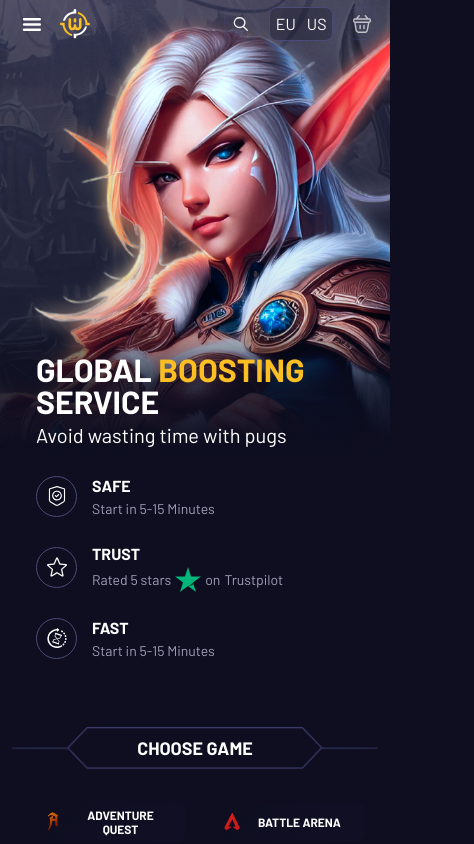
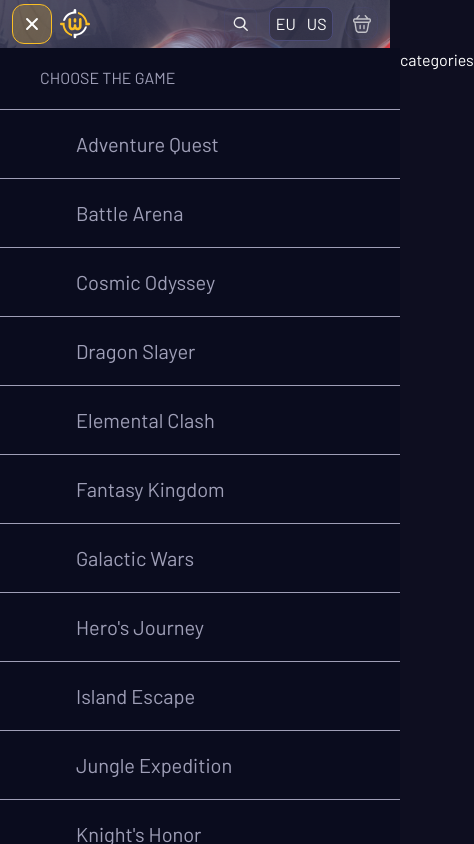
Before and after one commit to odeal4ik/wowhunt, a Next.js app: page / in a window 390 px wide. Both pictures are taken after a click on the button 32 px from the left and 24 px from the top of the page. Shown: the top 844 px of the page, 474 px wide, since content can reach past the window. Built offline with nearby package versions, Linux system fonts and the light colour scheme.

Commit message:
align burger button

```diff
--- /dev/null
+++ b/components/catalog-burger-button/catalog-burger-button.module.css
@@ -0,0 +1,63 @@
+.burgerBtn {
+    display: none;
+    position: relative;
+    flex-direction: column;
+    row-gap: 3px;
+    align-items: center;
+    justify-content: center;
+    border-radius: 12px;
+    width: 44px;
+    height: 44px;
+    background-color: var(--neutral-container-soft);
+    border: 1px solid var(--neutral-container-active);
+    transition: var(--btn-transition);
+    cursor: pointer;
+
+    & > span {
+        width: 16px;
+        height: 2px;
+        border-radius: 9999px;
+        background-color: var(--text-color);
+        transition: rotate 0.3s ease, translate 0.3s ease;
+    }
+
+    &.active {
+        border-color: var(--yellow-500);
+        color: var(--text-color);
+        background-color: rgb(251, 191, 36, 0.2);
+
+        & > span {
+            &:nth-child(1) {
+                rotate: 45deg;
+                translate: 0 5px;
+            }
+
+            &:nth-child(2) {
+                opacity: 0;
+            }
+
+            &:nth-child(3) {
+                rotate: -45deg;
+                translate: 0 -5px;
+            }
+        }
+    }
+
+    &:not(&.active):hover {
+        background-color: var(--neutral-container-hover);
+        border-color: var(--neutral-hover);
+    }
+
+    @media (width <= 1024px) {
+        display: flex;
+    }
+
+    @media (width <= 768px) {
+        width: 40px;
+        height: 40px;
+    }
+
+    @media (width <= 600px) {
+        flex-shrink: 0;
+    }
+}
--- /dev/null
+++ b/components/catalog-burger-button/catalog-burger-button.tsx
@@ -0,0 +1,32 @@
+import { useState } from 'react';
+import styles from './catalog-burger-button.module.css';
+import cn from 'classnames';
+
+export default function CatalogBurgerButton({
+    onClick,
+}: {
+    onClick?: () => void;
+}) {
+    const [isActive, setIsActive] = useState(false);
+
+    function toggleCatalog() {
+        setIsActive(!isActive);
+
+        if (onClick) {
+            onClick();
+        }
+    }
+
+    return (
+        <button
+            onClick={toggleCatalog}
+            className={cn(styles.burgerBtn, {
+                [styles.active]: isActive,
+            })}
+            type="button">
+            <span></span>
+            <span></span>
+            <span></span>
+        </button>
+    );
+}
--- a/components/catalog/catalog.module.css
+++ b/components/catalog/catalog.module.css
@@ -54,6 +54,11 @@
     @media (hover) {
         &:hover > a {
             color: var(--text-color);
+            background-image: linear-gradient(
+                215deg,
+                #3b3c68 0%,
+                transparent 100%
+            );
         }
     }
 
@@ -66,7 +71,7 @@
     display: none;
 }
 
-.iconWrapper {
+.menuIcon {
     display: inline-flex;
     flex-shrink: 0;
     line-height: 1;
@@ -75,6 +80,10 @@
     font-size: var(--font-size-ss);
 }
 
+.menuArrow {
+    margin-inline-start: auto;
+}
+
 .categories {
     display: flex;
     flex-direction: column;
--- a/components/catalog/catalog.tsx
+++ b/components/catalog/catalog.tsx
@@ -1,6 +1,8 @@
 import { Suspense } from 'react';
 import styles from './catalog.module.css';
 import cn from 'classnames';
+
+import Arrow from '../../public/system-icons/arrow-right.svg';
 
 import { Icon } from '../../core-components/icon/icon';
 import { gameNames } from './mocks';
@@ -14,13 +16,17 @@ export default function Catalog({ isVisible }: { isVisible: boolean }) {
                     {gameNames.map(({ name, icon }) => (
                         <li key={name} className={styles.menuItem}>
                             <a href="#">
-                                <span className={styles.iconWrapper}>
+                                <span className={styles.menuIcon}>
                                     <Suspense fallback={'Loading...'}>
                                         <Icon svg={icon} />
                                     </Suspense>
                                 </span>
 
                                 {name}
+
+                                <span className={styles.menuArrow}>
+                                    <Icon svg={Arrow} fill="" />
+                                </span>
                             </a>
                         </li>
                     ))}
--- a/components/header/header.module.css
+++ b/components/header/header.module.css
@@ -43,38 +43,6 @@
 
     @media (width <= 768px) {
         gap: 8px;
-    }
-}
-
-.burgerBtn {
-    display: none;
-    position: relative;
-    align-items: center;
-    justify-content: center;
-    border-radius: 12px;
-    width: 44px;
-    height: 44px;
-    background-color: var(--neutral-container-soft);
-    border: 1px solid var(--neutral-container-active);
-    transition: var(--btn-transition);
-    cursor: pointer;
-
-    &:hover {
-        background-color: var(--neutral-container-hover);
-        border-color: var(--neutral-hover);
-    }
-
-    @media (width <= 1024px) {
-        display: flex;
-    }
-
-    @media (width <= 768px) {
-        width: 40px;
-        height: 40px;
-    }
-
-    @media (width <= 600px) {
-        flex-shrink: 0;
     }
 }
 
--- a/components/header/header.tsx
+++ b/components/header/header.tsx
@@ -5,6 +5,7 @@ import { useState } from 'react';
 import CatalogButton from '../catalog-button/catalog-button';
 import styles from './header.module.css';
 import Catalog from '../catalog/catalog';
+import CatalogBurgerButton from '../catalog-burger-button/catalog-burger-button';
 
 export function Header() {
     const [isCatalogVisible, setIsCatalogVisible] = useState(false);
@@ -20,13 +21,7 @@ export function Header() {
                     [styles.blured]: isCatalogVisible,
                 })}>
                 <div className={styles.leftWrapper}>
-                    <button className={styles.burgerBtn} type="button">
-                        <img
-                            src="./system-icons/burger.svg"
-                            alt="catalog"
-                            loading="lazy"
-                        />
-                    </button>
+                    <CatalogBurgerButton onClick={toggleCatalogVisibility} />
 
                     <a className={styles.logoWrapper}>
                         <img
```
Also changed, not shown: public/system-icons/arrow-right.svg (added).
